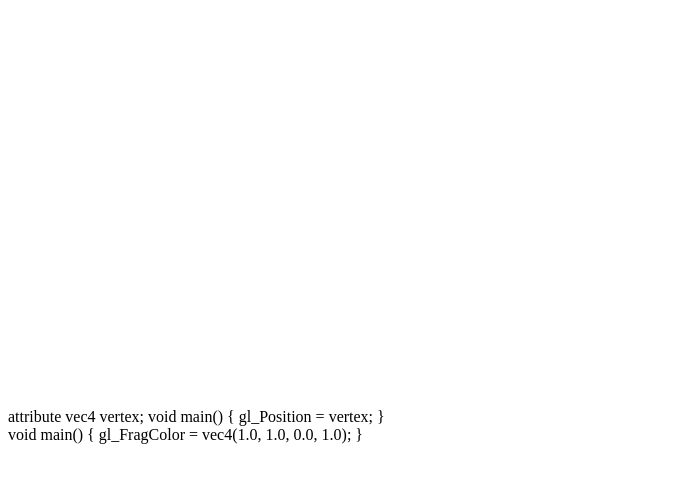
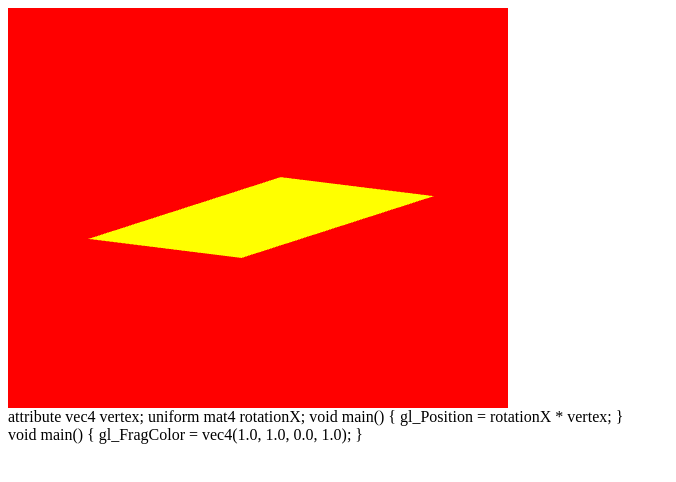
Before and after one commit to MadBrozzeR/webgl, a plain HTML site: page index.html in a window 1280 px wide. Shown: the whole page, without its empty margins (0-676 px from the left). Drawn offline with Linux system fonts and the light colour scheme.

Commit message:
fix matrix multiplication

```diff
--- a/index.html
+++ b/index.html
@@ -9,8 +9,10 @@
 <div id="vertexShader">
   attribute vec4 vertex;
 
+  uniform mat4 rotationX;
+
   void main() {
-    gl_Position = vertex;
+    gl_Position = rotationX * vertex;
   }
 </div>
 <div id="fragmentShader">
@@ -30,7 +32,7 @@ var program = gl.createProgram(
 );
 
 gl.setup({
-  clearColor: [1.0, 1.0, 1.0, 1.0],
+  clearColor: [1.0, 0.0, 0.0, 1.0],
   clearDepth: 1.0,
   clear: {
     color: true,
@@ -40,25 +42,24 @@ gl.setup({
 gl.clear();
 
 var buffer = gl.createStaticArrayBuffer([
-  -0.4,  0.3,
-   0.2,  0.3,
-   0.2, -0.4,
-  -0.4, -0.6
+  -0.5,  0.5, 0.0,
+   0.5,  0.5, 0.1,
+   0.5, -0.5, 0.1,
+  -0.5, -0.5, 0.0,
+  -0.5,  0.5, 0.0
 ]);
 
-var vertexPosition = gl.gl.getAttribLocation(program, 'vertex');
-gl.gl.vertexAttribPointer(
-  vertexPosition,
-  2,
-  gl.gl.FLOAT,
-  false,
-  0,
-  0
+program.getAttrib('vertex').setPointer(buffer, 3);
+program.use();
+program.getUniform('rotationX').setMatrix(
+  M3br.matrix.rotate(
+    0.4 * Math.PI,
+    0.3 * Math.PI,
+    0
+  )
 );
-gl.gl.enableVertexAttribArray(vertexPosition);
-gl.gl.useProgram(program);
 
-gl.gl.drawArrays(gl.gl.TRIANGLE_STRIP, 0, 3);
+gl.drawArrays(gl.gl.TRIANGLE_STRIP, 0, 5);
 </script>
 
 </body>
--- a/m3br.js
+++ b/m3br.js
@@ -5,7 +5,7 @@ function M3br (canvas) {
 M3br.Uniform = function (name, program) {
   this.name = name;
   this.program = program;
-  this.location = program.parent.gl.getUniformLocation(program, name);
+  this.location = program.parent.gl.getUniformLocation(program.program, name);
 }
 M3br.Uniform.prototype.setMatrix = function (matrix) {
   var gl = this.program.parent.gl;
@@ -27,7 +27,7 @@ M3br.Attrib = function (name, program) {
   this.enabled = false;
   this.name = name;
   this.program = program;
-  this.location = program.parent.gl.getAttribLocation(program, name);
+  this.location = program.parent.gl.getAttribLocation(program.program, name);
 }
 M3br.Attrib.prototype.setPointer = function (buffer, numComponents, params) {
   var gl = this.program.parent.gl;
@@ -49,6 +49,8 @@ M3br.Attrib.prototype.setPointer = function (buffer, numComponents, params) {
   );
 
   enable && gl.enableVertexAttribArray(this.location);
+
+  return this;
 }
 M3br.Attrib.prototype.enable = function () {
   if (!this.enabled) {
@@ -68,13 +70,18 @@ M3br.Attrib.prototype.disable = function () {
 M3br.Program = function (program, parent) {
   this.program = program;
   this.parent = parent;
-}
+};
 M3br.Program.prototype.getUniform = function (name) {
   return new M3br.Uniform(name, this);
-}
+};
 M3br.Program.prototype.getAttrib = function (name) {
   return new M3br.Attrib(name, this);
-}
+};
+M3br.Program.prototype.use = function () {
+  this.parent.gl.useProgram(this.program);
+
+  return this;
+};
 
 M3br.prototype.createShader = function (source, type) {
   var gl = this.gl;
@@ -176,7 +183,13 @@ M3br.prototype.clear = function (bit) {
   this.gl.clear(bit || this.clearBit);
 }
 
-M3br.prototype.matrix = {
+M3br.prototype.drawArrays = function () {
+  this.gl.drawArrays.apply(this.gl, arguments);
+
+  return this;
+}
+
+M3br.matrix = {
   translate: function (x, y, z) {
     return [
       x, 0, 0, 0,
@@ -258,11 +271,19 @@ M3br.prototype.matrix = {
         result[index] = 0;
 
         for (iterator = 0 ; iterator < size ; ++iterator) {
-          result[index] += last[iterator * size + col] + current[row * size + iterator];
+          result[index] += last[row * size + iterator] * current[iterator * size + col];
         }
       }
     }
 
     return result;
+  },
+
+  rotate: function (x, y, z) {
+    return M3br.matrix.multiply(
+      M3br.matrix.rotateX(x),
+      M3br.matrix.rotateY(y),
+      M3br.matrix.rotateZ(z)
+    );
   }
 }
```
